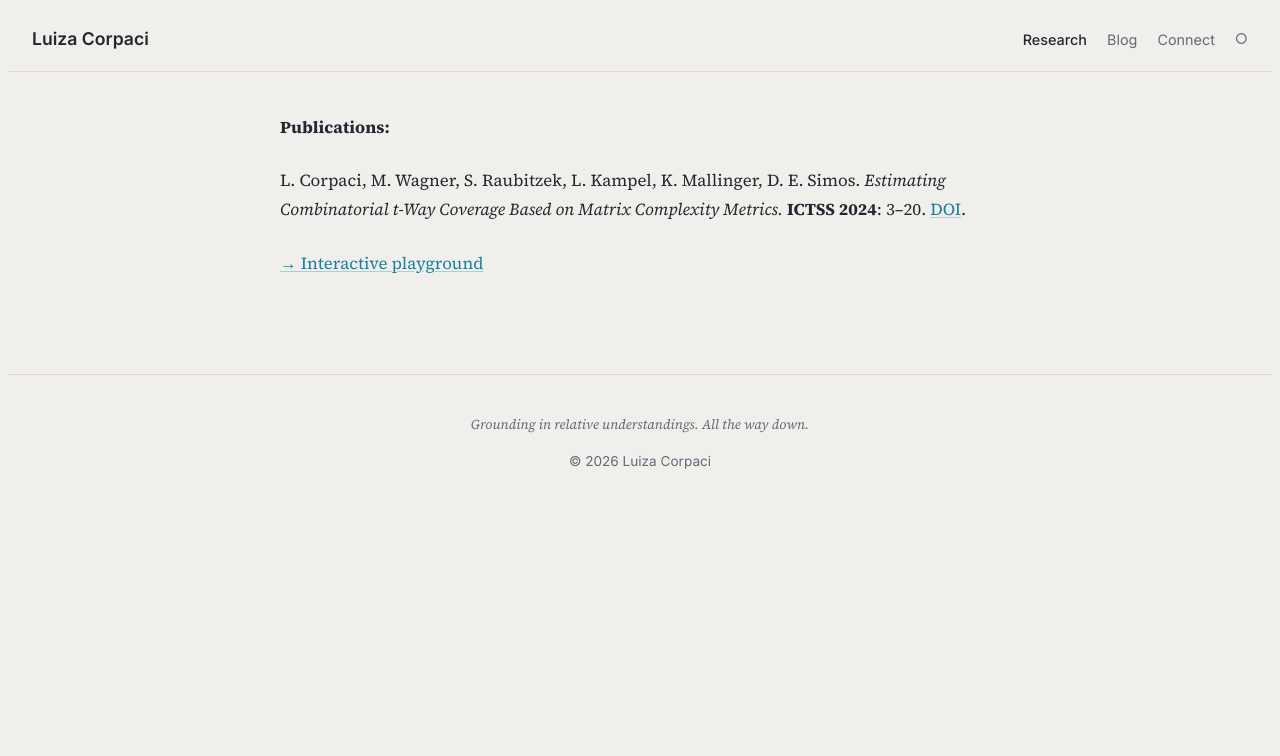
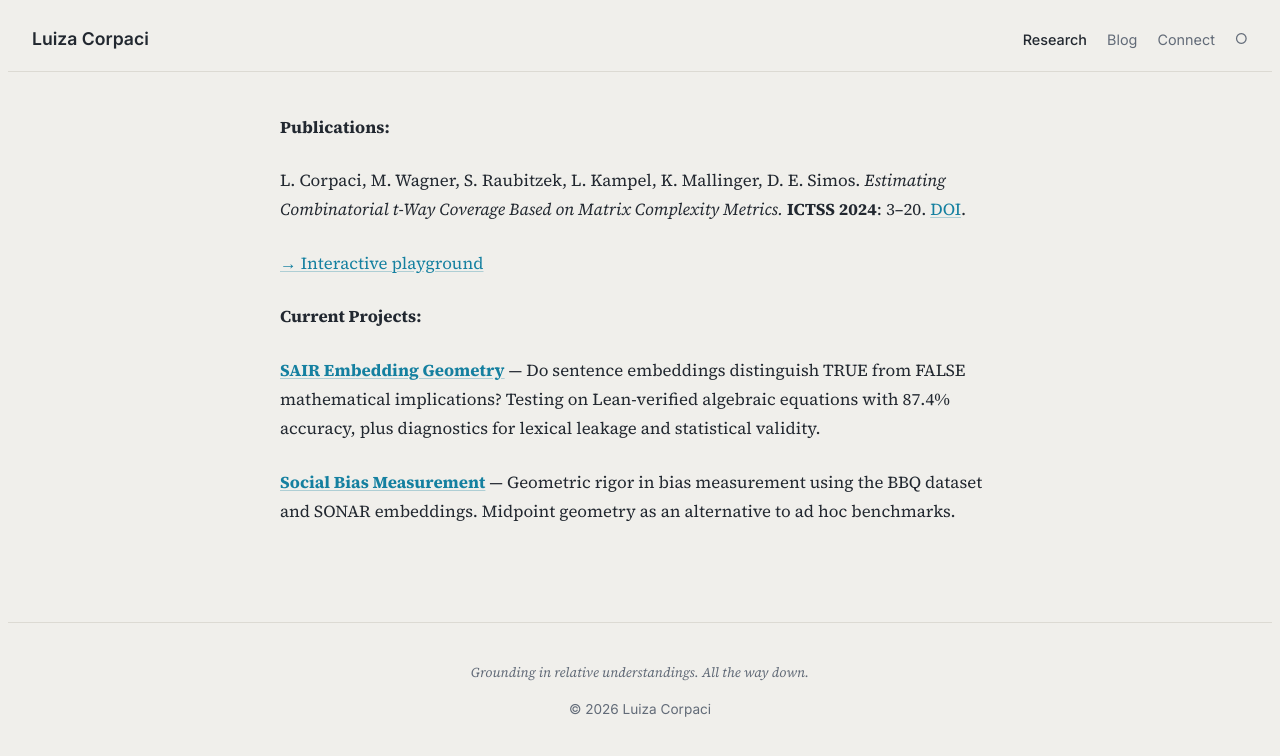
Before and after one commit to corpaci/corpaci.github.io, a Jekyll site: the page built from research.md, in a window 1280 px wide. Shown: the top 756 px of the page. Built offline with Jekyll 4.4.1, drawn with Linux system fonts in a browser that asks for light colours.

Commit message:
added to research/

```diff
--- a/research.md
+++ b/research.md
@@ -14,3 +14,10 @@ hide_title: true
 L. Corpaci, M. Wagner, S. Raubitzek, L. Kampel, K. Mallinger, D. E. Simos. *Estimating Combinatorial t-Way Coverage Based on Matrix Complexity Metrics.* **ICTSS 2024**: 3–20. [DOI](https://doi.org/10.1007/978-3-031-80889-0_1).
 
 [→ Interactive playground](/projects/ictss-playground/)
+
+
+**Current Projects:**
+
+[**SAIR Embedding Geometry**](/projects/sair-embedding-geometry/) — Do sentence embeddings distinguish TRUE from FALSE mathematical implications? Testing on Lean-verified algebraic equations with 87.4% accuracy, plus diagnostics for lexical leakage and statistical validity.
+
+[**Social Bias Measurement**](/projects/bias-measurement/) — Geometric rigor in bias measurement using the BBQ dataset and SONAR embeddings. Midpoint geometry as an alternative to ad hoc benchmarks.
```
